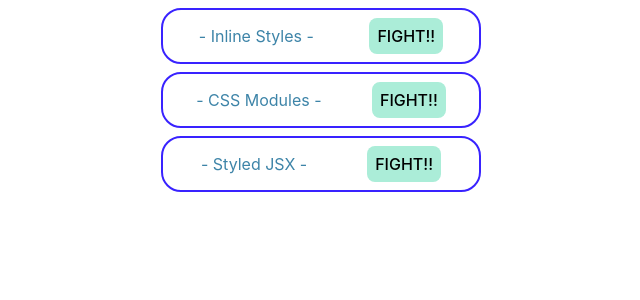
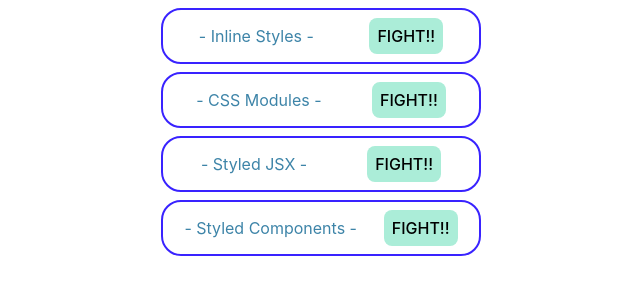
Before and after one commit to kainni07/vite-project, a React (Vite) app: page / in a window 1280 px wide. Shown: the top 300 px of the page, without its empty margins (319-959 px from the left). Built offline with nearby package versions, Linux system fonts and the light colour scheme.

Commit message:
4-16 styled components

```diff
--- a/package.json
+++ b/package.json
@@ -12,6 +12,7 @@
   "dependencies": {
     "react": "^18.3.1",
     "react-dom": "^18.3.1",
+    "styled-components": "^6.1.13",
     "styled-jsx": "^5.1.6"
   },
   "devDependencies": {
--- a/src/App.jsx
+++ b/src/App.jsx
@@ -1,6 +1,7 @@
 import { InlineStyle } from "./components/InlineStyle";
 import { CssModules } from "./components/CssModules";
 import { StyledJsx } from "./components/StyledJsx";
+import { StyledComponents } from "./components/StyledComponents";
 
 function App() {
   return (
@@ -8,6 +9,7 @@
       <InlineStyle />
       <CssModules />
       <StyledJsx />
+      <StyledComponents />
     </div>
   );
 }
--- /dev/null
+++ b/src/components/StyledComponents.jsx
@@ -0,0 +1,36 @@
+import styled from "styled-components";
+
+export const StyledComponents = () => {
+  return (
+    <Container>
+      <Title>- Styled Components -</Title>
+      <Button>FIGHT!!</Button>
+    </Container>
+  );
+};
+
+const Container = styled.div`
+  border: solid 2px #3923ff;
+  border-radius: 20px;
+  padding: 8px;
+  margin: 8px;
+  display: flex;
+  justify-content: space-around;
+  align-items: center;
+  width: 300px;
+`;
+const Title = styled.p`
+  margin: 0;
+  color: #3d84a8;
+`;
+const Button = styled.button`
+  background-color: #abedd8;
+  border: none;
+  padding: 8px;
+  border-radius: 8px;
+  &:hover {
+    background-color: #46cdcf;
+    color: #fff;
+    cursor: pointer;
+  }
+`;
```
Also changed, not shown: 1 other file (tests, documents, lock files or other folders).
